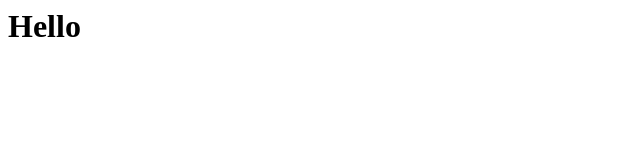
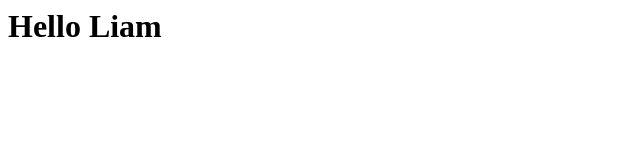
Before and after one commit to cwbridg/cwbridg.github.io, a plain HTML site: page index.html in a window 1280 px wide. Shown: the whole page, without its empty margins (0-640 px from the left). Drawn offline with Linux system fonts and the light colour scheme.

Commit message:
added liam

```diff
--- a/index.html
+++ b/index.html
@@ -1,5 +1,5 @@
 <html>
 <body>
-<h1>Hello</h1>
+<h1>Hello Liam</h1>
 </body>
 </html>
```
